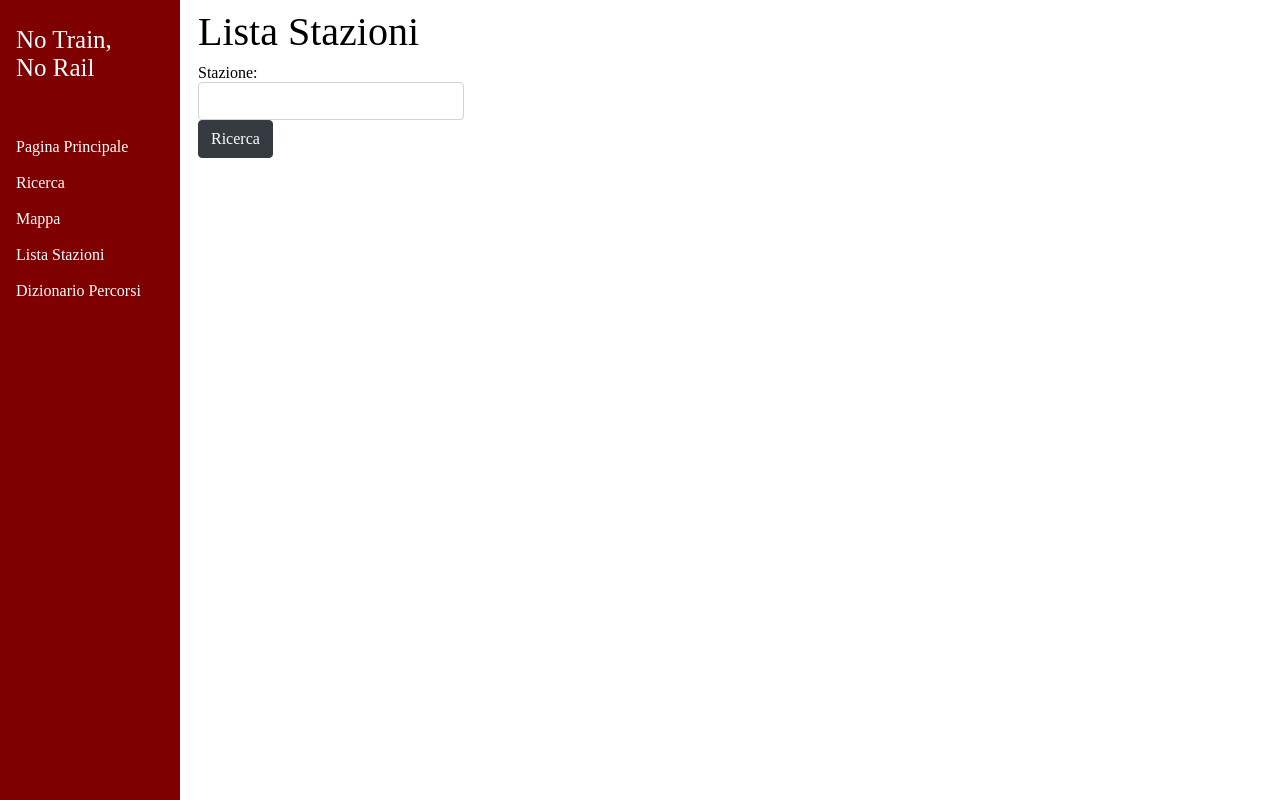
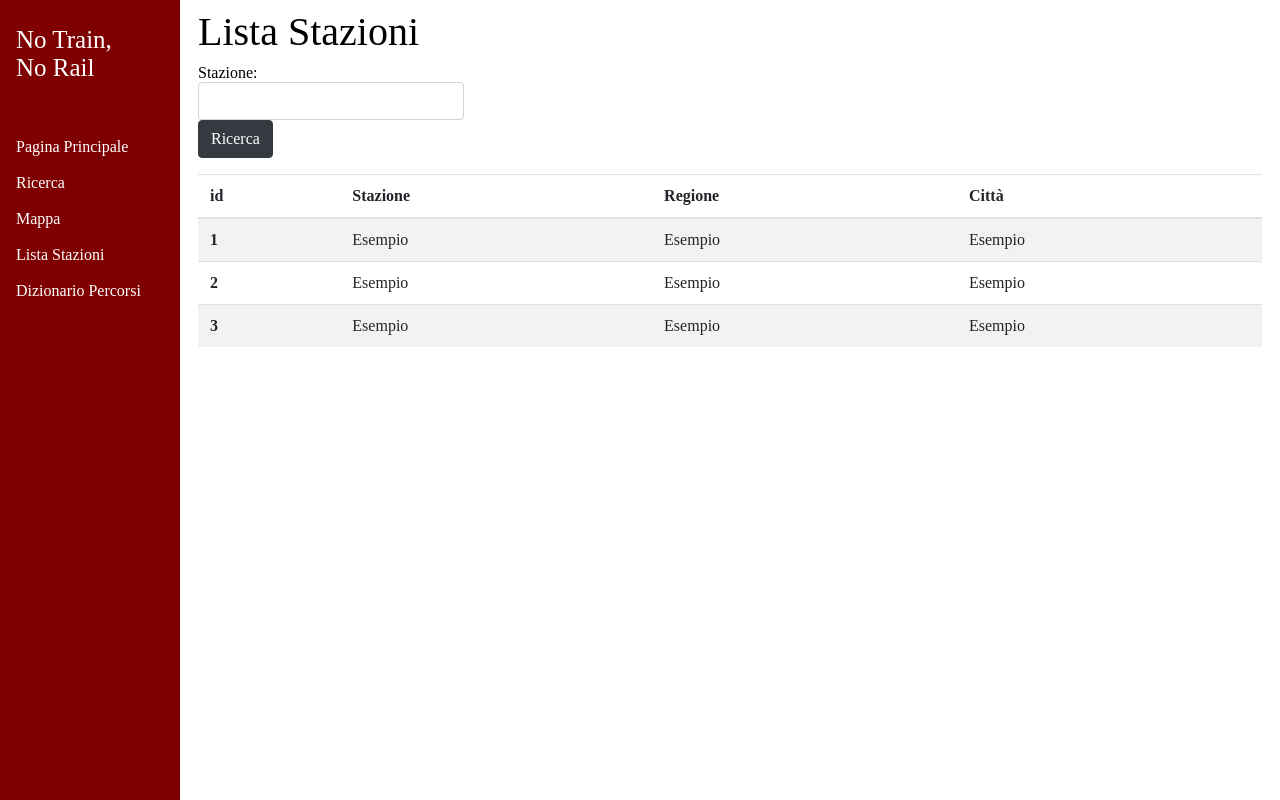
Before and after one commit to Andrea-Favullo/Progetto_Finale_Treni_AF-LF, an Angular app in the folder client/: page /searchstation in a window 1280 px wide. Built offline with nearby package versions, Linux system fonts and the light colour scheme.

Commit message:
preparazione interfaccia client per componente ricerca stazioni

```diff
--- a/client/src/app/search-station/search-station.component.html
+++ b/client/src/app/search-station/search-station.component.html
@@ -2,7 +2,39 @@
   <h1>Lista Stazioni</h1>
   <p>
     Stazione:
-    <input type="text" #stazione value="" class="form-control w-25">
-    <button class="btn btn-dark">Ricerca</button>
+    <input type="text" #nomestazione value="" class="form-control w-25">
+    <button (click)="richiestaNomeStazione(nomestazione)" class="btn btn-dark">Ricerca</button>
   </p>
+
+  <table class="table table-striped">
+  <thead>
+    <tr>
+      <th scope="col">id</th>
+      <th scope="col">Stazione</th>
+      <th scope="col">Regione</th>
+      <th scope="col">Città</th>
+    </tr>
+  </thead>
+  <tbody>
+    <tr>
+      <th scope="row">1</th>
+      <td>Esempio</td>
+      <td>Esempio</td>
+      <td>Esempio</td>
+    </tr>
+    <tr>
+      <th scope="row">2</th>
+      <td>Esempio</td>
+      <td>Esempio</td>
+      <td>Esempio</td>
+    </tr>
+    <tr>
+      <th scope="row">3</th>
+      <td>Esempio</td>
+      <td>Esempio</td>
+      <td>Esempio</td>
+    </tr>
+  </tbody>
+</table>
 </div>
+{{dati | json}}
--- a/client/src/app/search-station/search-station.component.ts
+++ b/client/src/app/search-station/search-station.component.ts
@@ -1,4 +1,6 @@
 import { Component, OnInit } from '@angular/core';
+import { Observable } from 'rxjs';
+import { TrenitaliaProvaService } from "../trenitalia-prova.service";
 
 @Component({
   selector: 'app-search-station',
@@ -6,10 +8,21 @@ import { Component, OnInit } from '@angular/core';
   styleUrls: ['./search-station.component.css']
 })
 export class SearchStationComponent implements OnInit {
+  title = 'client';
+  obs: Observable<Object> | undefined;
+  dati: any;
 
-  constructor() { }
+  constructor(public trenitalia: TrenitaliaProvaService) { }
 
   ngOnInit(): void {
   }
 
+  richiestaNomeStazione(nomestazione: HTMLInputElement): void {
+    this.obs = this.trenitalia.ricercaNomeStazione(nomestazione.value);
+    this.obs.subscribe((data) => {
+      this.dati = data;
+      console.log(this.dati)
+    });
+  }
+
 }
--- a/client/src/app/trenitalia-prova.service.ts
+++ b/client/src/app/trenitalia-prova.service.ts
@@ -23,4 +23,11 @@ export class TrenitaliaProvaService {
     return obs;
   }
 
+  ricercaNomeStazione(name: string){
+    const url = `${this.serverURL}/search-station/name/${name}`
+    let obs = this.http.get(url);
+    console.log(obs);
+    return obs;
+  }
+
 }
```
